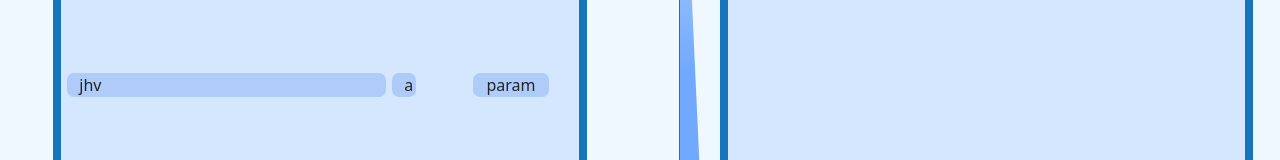
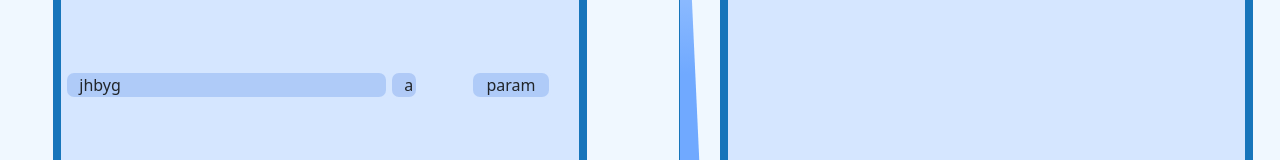
Before and after one commit to EpsyUwU/SiteMonitor, a React (Vite) app in the folder front/monitor s/: page /Humedad in a window 1280 px wide. Shown: the part 353-513 px from the top of the page. Built offline with nearby package versions, Linux system fonts and the light colour scheme.

Commit message:
otro holo
otro holo

```diff
--- a/front/monitor s/src/base/ProgressBars.jsx
+++ b/front/monitor s/src/base/ProgressBars.jsx
@@ -4,11 +4,17 @@ import styled from "styled-components";
 const StyledLargeSInsideBar=styled.div`
   background-color: rgba(85, 134, 229, 0.29);
   border: solid 3px #d5e6ff;
+    border: 1px solid black;
+
   border-radius: 10px;
   height: 100%;
+  width: ${props => props.ancho};
   `;
 function ProgressBars(){
+  <>
     <StyledLargeSInsideBar>like proggressbar</StyledLargeSInsideBar>
+  </>
+
 
 }
 export default ProgressBars
--- a/front/monitor s/src/components/MinMaxH.jsx
+++ b/front/monitor s/src/components/MinMaxH.jsx
@@ -44,8 +44,8 @@ const StyledGraff=styled.div`
   overflow: auto
 `;
 
-function MinMaxH(porcentt, registers) {
-  let porcentaje = "param";//let porcentaje = porcentt;
+function MinMaxH() {
+  let porcentaje = "param";
   let reg=24;
   return (
     <StyledBox className='row'>
@@ -66,10 +66,8 @@ function MinMaxH(porcentt, registers) {
         <div className="col-8">
           {/** */}
           <div className="row">
-            <StyledLargeBar><ProgressBars>kguy</ProgressBars>jhv</StyledLargeBar>
-
+            <StyledLargeBar>jhbyg</StyledLargeBar>
           </div>
-          <ProgressBars>hgcgx</ProgressBars>
         </div>
         <div className="col-2">
           <div className="row"><StyledColorBox>a</StyledColorBox></div>
```
